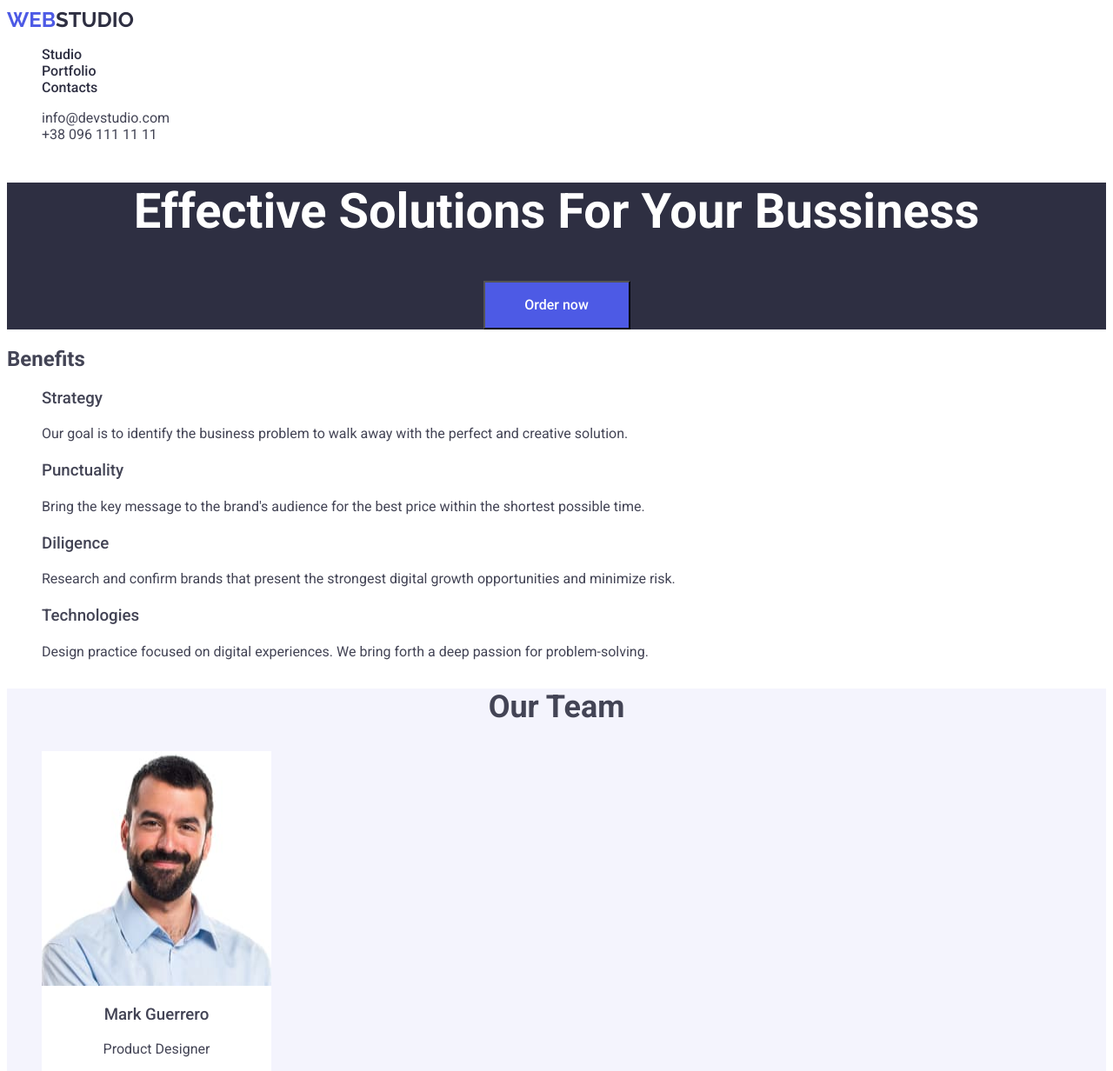
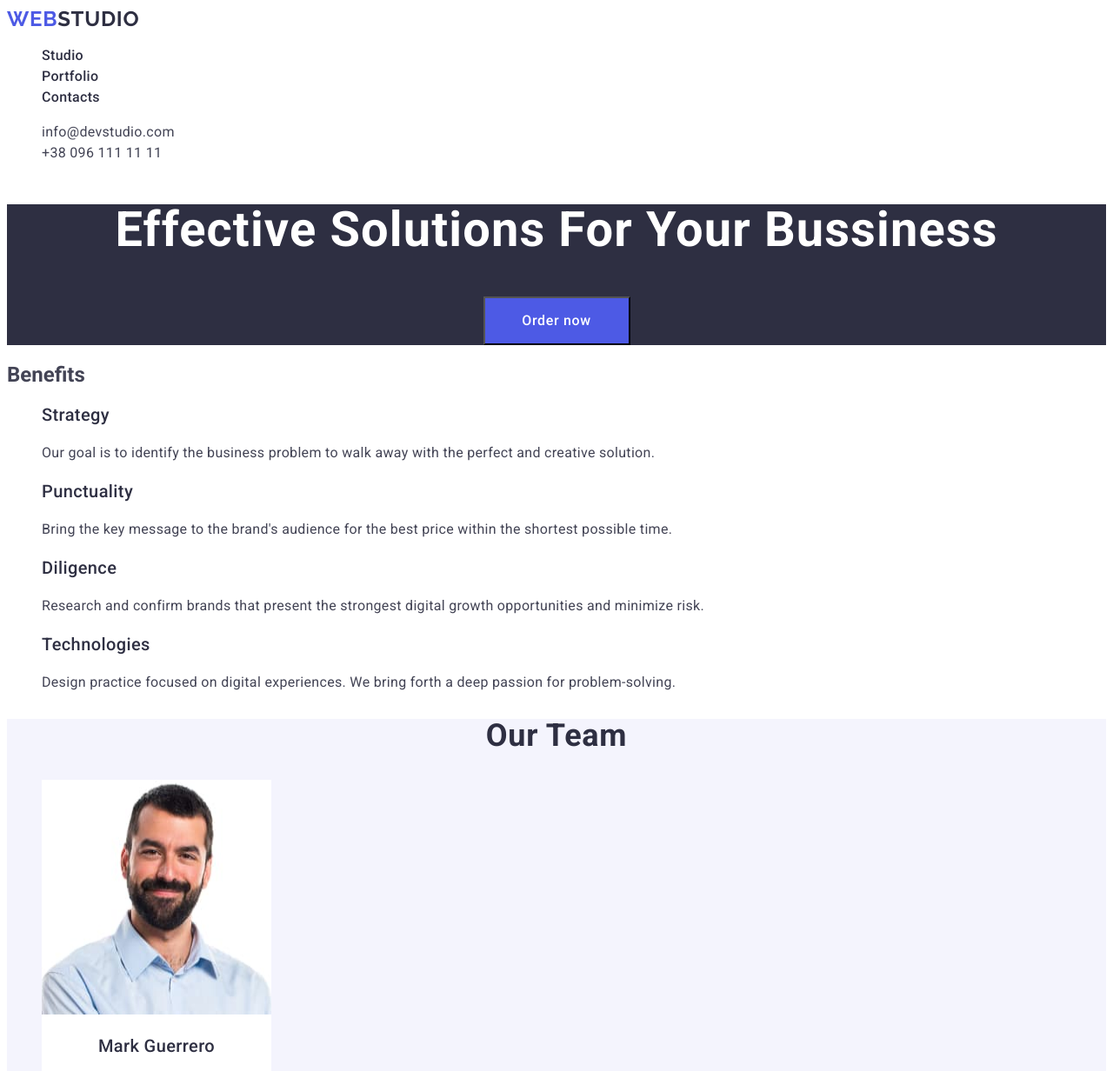
Before and after one commit to CosmicSand/goit-markup-hw-02, a plain HTML site: page index.html in a window 1280 px wide. Shown: the top 1232 px of the page at 87% size. Drawn offline with Linux system fonts and the light colour scheme.

Commit message:
Correction

```diff
--- a/css/styles.css
+++ b/css/styles.css
@@ -28,7 +28,10 @@ body {
   font-family: 'Raleway', sans-serif;
   font-weight: 700;
   font-size: 24px;
+  text-transform: uppercase;
   color: #2e2f42;
+  line-height: 1.17;
+  letter-spacing: 0.03em;
 }
 .head-logo:hover,
 .head-logo:focus {
@@ -37,11 +40,16 @@ body {
 .logo {
   color: #4d5ae5;
 }
+.head-address {
+  font-style: normal;
+}
 /* Зміни навігаційних посилань: колір, вага. Додавання ефектів hover/focus */
 
 .menu-list-link {
   font-weight: 500;
   color: #2e2f42;
+  line-height: 1.5;
+  letter-spacing: 0.02em;
 }
 .menu-list-link:hover,
 .menu-list-link:focus {
@@ -50,6 +58,9 @@ body {
 /* Зміни контактних посилань: колір. Додавання ефектів hover/focus. Вага за замовчанням правильна. */
 
 .contact-list-link {
+  font-size: 16px;
+  line-height: 1.5;
+  letter-spacing: 0.02em;
   color: #434455;
 }
 .contact-list-link:hover,
@@ -69,12 +80,16 @@ body {
 .hero-title {
   color: #ffffff;
   font-size: 56px;
+  line-height: 1.07;
+  letter-spacing: 0.02em;
 }
 .hero-button {
   font-weight: 500;
   font-size: 16px;
   color: #ffffff;
   background-color: #4d5ae5;
+  line-height: 1.5;
+  letter-spacing: 0.04em;
   width: 169px;
   height: 56px;
 }
@@ -87,9 +102,14 @@ body {
 
 .benefits-list-title {
   font-weight: 500;
+  font-size: 20px;
+  line-height: 1.2;
+  letter-spacing: 0.02em;
+  color: #2e2f42;
 }
 .benefits-list-text {
   line-height: 1.5;
+  letter-spacing: 0.02em;
 }
 
 /* Секція Team. Змінили фон секції, виправілі після цього фон комірок на білий та задали їх ширину. Текст вирівняли по центру як заголовка секції так і всередині комірок */
@@ -100,6 +120,10 @@ body {
 .team-title {
   text-align: center;
   font-size: 36px;
+  line-height: 1.11;
+  letter-spacing: 0.02em;
+  text-transform: capitalize;
+  color: #2e2f42;
 }
 
 /* Ширину для класу team-member додав виключно для естетики. !!!НЕ ЗАБУТИ ВІДРЕДАГУВАТИ!!!*/
@@ -112,6 +136,14 @@ body {
 }
 .team-members-name {
   font-weight: 500;
+  font-size: 20px;
+  line-height: 1.2;
+  letter-spacing: 0.02em;
+  color: #2e2f42;
+}
+.team-member-text {
+  line-height: 1.5;
+  letter-spacing: 0.02em;
 }
 
 /* Секція portfolio */
@@ -119,6 +151,10 @@ body {
 .portfolio-title {
   text-align: center;
   font-size: 36px;
+  line-height: 1.11;
+  letter-spacing: 0.02em;
+  text-transform: capitalize;
+  color: #2e2f42;
 }
 .portfolio-list-item {
   text-align: center;
@@ -127,6 +163,14 @@ body {
 }
 .portfolio-name {
   font-weight: 500;
+  font-size: 20px;
+  line-height: 1.2;
+  letter-spacing: 0.02em;
+  color: #2e2f42;
+}
+.portfolio-text {
+  line-height: 1.5;
+  letter-spacing: 0.02em;
 }
 
 /* Footer. Змінено фон, колір лого та розмір його шрифту. Додані hover/focus */
@@ -134,6 +178,11 @@ body {
   background-color: #2e2f42;
 }
 .foot-logo {
+  font-family: 'Raleway', sans-serif;
+  font-weight: 700;
+  text-transform: uppercase;
+  line-height: 1.17;
+  letter-spacing: 0.03em;
   font-size: 18px;
   color: #ffffff;
 }
@@ -142,6 +191,7 @@ body {
   color: #404bbf;
 }
 .foot-text {
-  color: #ffffff;
+  letter-spacing: 0.02em;
+  color: #f4f4fd;
   line-height: 1.5;
 }
--- a/index.html
+++ b/index.html
@@ -24,18 +24,22 @@
       <nav class="menu">
         <ul class="menu-list list">
           <li><a class="menu-list-link link" href="./index.html">Studio</a></li>
-          <li><a class="menu-list-link link" href="./index.html">Portfolio</a></li>
-          <li><a class="menu-list-link link" href="./index.html">Contacts</a></li>
+          <li><a class="menu-list-link link" href="">Portfolio</a></li>
+          <li><a class="menu-list-link link" href="">Contacts</a></li>
         </ul>
       </nav>
+      <address class="head-address">
         <ul class="contact-list list">
           <li>
-          <a class="contact-list-link link" href="mailto:info@devstudio.com">info@devstudio.com</a>
+            <a class="contact-list-link link" href="mailto:info@devstudio.com"
+              >info@devstudio.com</a
+            >
           </li>
           <li>
             <a class="contact-list-link link" href="tel:+380961111111">+38 096 111 11 11</a>
           </li>
         </ul>
+      </address>
     </header>
 
     <!-- Main-->
```
Lines whose indentation alone changed are shown as unchanged.
